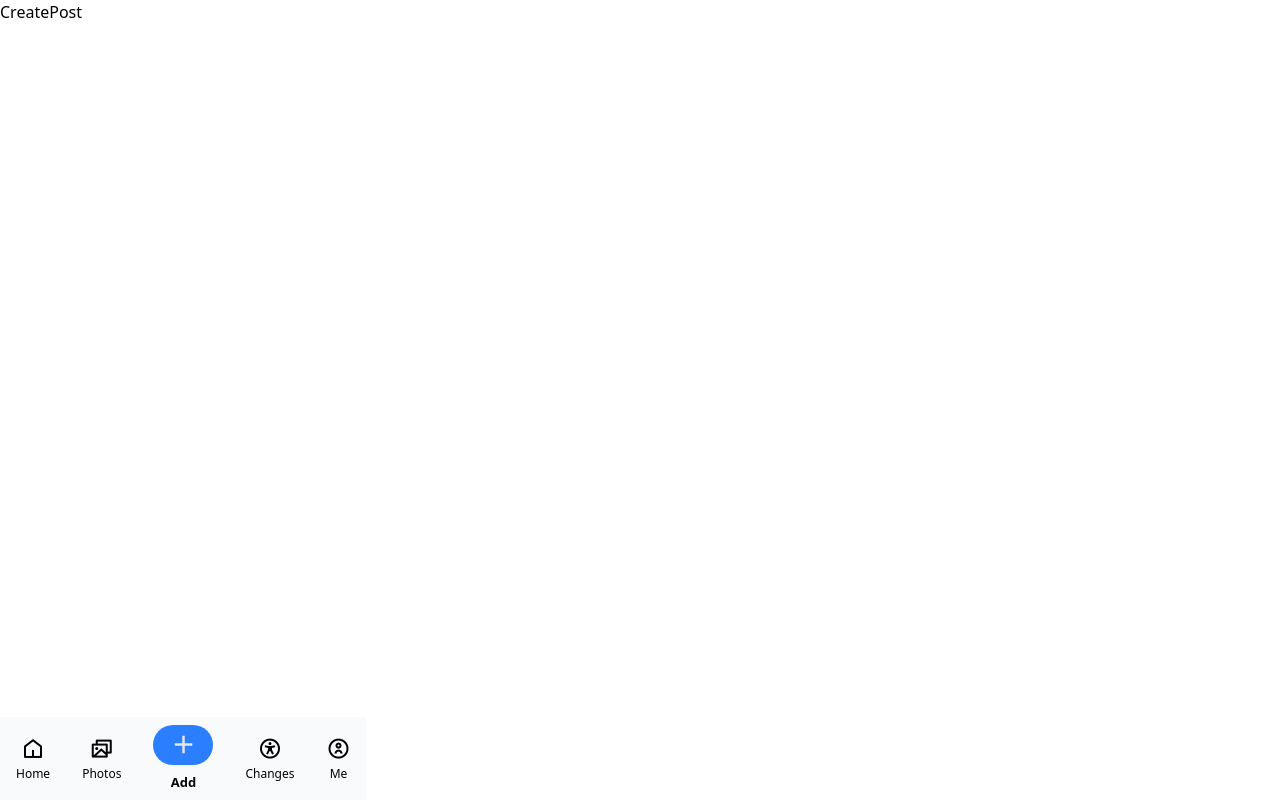
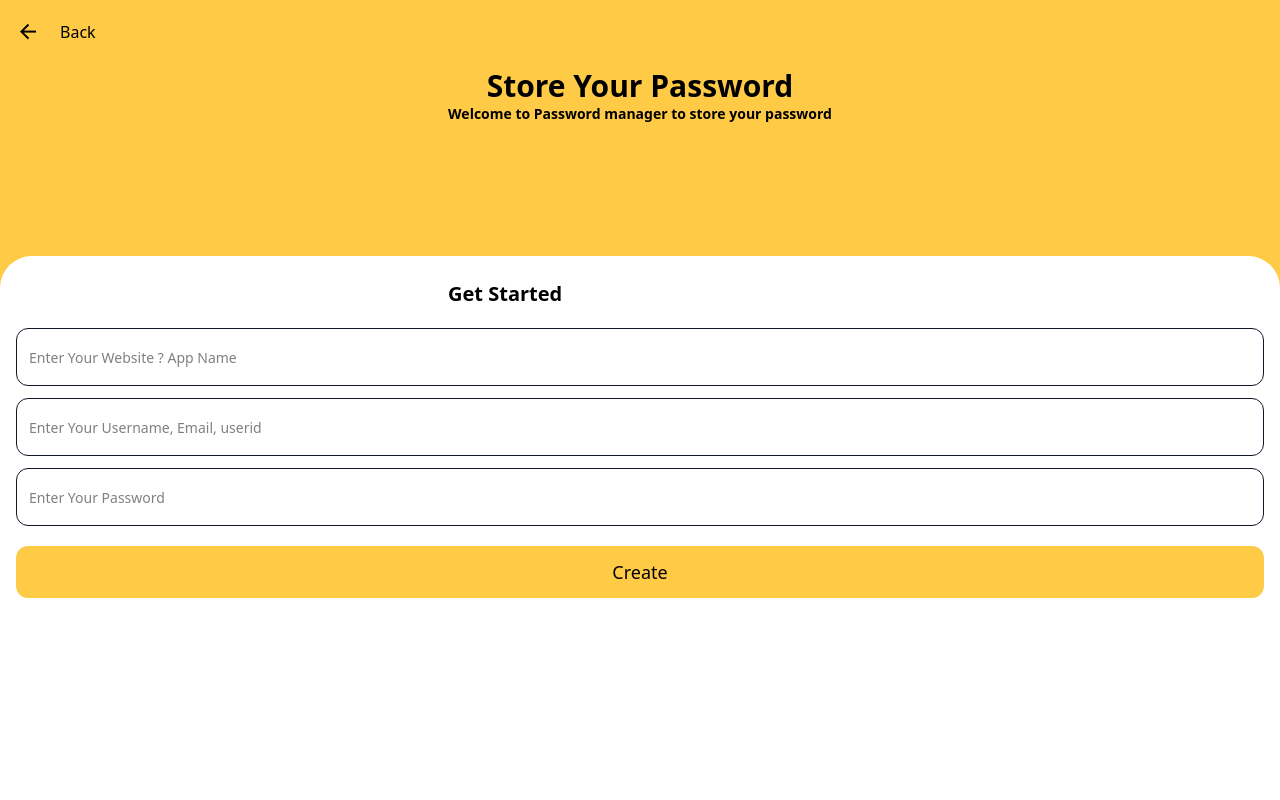
Before and after one commit to Prince-babu86/Devgram, a React (Vite) app: page /create in a window 1280 px wide. Built offline with nearby package versions, Linux system fonts and the light colour scheme.

Commit message:
new big chnages

```diff
--- a/src/App.jsx
+++ b/src/App.jsx
@@ -2,14 +2,21 @@ import React from 'react'
 import Home from "./Pages/Home"
 import { Route, Routes, useLocation } from 'react-router-dom'
 import Signup from './Pages/Signup'
-import CreatePost from './Pages/CreatePost'
+import CreatePassword from './Pages/CreatePassword'
 import Photos from './Pages/Photos'
 import Profile from './Pages/Profile'
+import Passwords from './Pages/Passwords'
 import Menubar from './Components/Menubar'
 
 const App = () => {
   const location = useLocation()
-  const hidemenu = location.pathname === "/Signup";
+  const hidemenu = location.pathname === `/create` || location.pathname === `/Signup`;
+  if(!hidemenu){
+    console.log("yes")
+  }else{
+    console.log("no")
+  }
+
 
   return (
     <>
@@ -18,9 +25,10 @@ const App = () => {
       <Routes>
         <Route path='/' element={<Home/>}/>
         <Route path='/Signup' element={<Signup/>}/>
-        <Route path='/create' element={<CreatePost/>}/>
+        <Route path='/create' element={<CreatePassword/>}/>
         <Route path='/photos' element={<Photos/>}/>
         <Route path='/profile' element={<Profile/>}/>
+        <Route path='/Passwords' element={<Passwords/>}/>
       </Routes>
       {!hidemenu && <Menubar/>}
     </div>
--- a/src/Components/Smartdata.jsx
+++ b/src/Components/Smartdata.jsx
@@ -1,13 +1,14 @@
 import React from 'react'
+import { Link } from 'react-router-dom'
 
 const Smartdata = () => {
   return (
     <div className='py-2 px-4'>
         <div className="conatiner flex w-full gap-3 overflow-y-auto">
-            <div className="smt bg-[#A88DFE] h-[120px] w-[140px] rounded-xl relative">
+            <Link to={`/passwords`} className="smt bg-[#A88DFE] h-[120px] w-[140px] rounded-xl relative">
                 <h1 className='text-white p-2 text-xl'>Password</h1>
                 <i className="ri-lock-password-fill text-[#020202] opacity-80  text-5xl absolute right-3 bottom-3"></i>
-            </div>
+            </Link>
 
             <div className="smt bg-[#FDA94D] h-[120px] w-[140px] rounded-xl relative">
                 <h1 className='text-white p-2 text-xl '>Album</h1>
--- /dev/null
+++ b/src/Pages/CreatePassword.jsx
@@ -0,0 +1,65 @@
+import React, { useRef, useState } from "react";
+import { useNavigate } from "react-router-dom";
+
+const CreatePassword = () => {
+  const [userPassword, setuserPassword] = useState([{
+    website:"",
+    username:"",
+    password:"",
+    // imageId:""
+  }])
+
+  const [loader, setloader] = useState(false)
+  const navigate = useNavigate()
+  const imageRef = useRef()
+  const handleOnChange  = (e) =>{
+    setuserPassword({...userPassword , [e.target.name]:e.target.value})
+  }
+
+
+  const handleOnSubmit = (e) =>{
+    e.preventDefault()
+    const storedPassword = JSON.parse(localStorage.getItem("userPasswords")) || []
+    storedPassword.push({...userPassword})
+    localStorage.setItem("userPasswords" , JSON.stringify(storedPassword))
+    setloader(true)
+    setTimeout(() => {
+      setloader(false)
+      navigate("/")
+    }, 2000);
+  }
+
+  return (
+    <div className="h-screen w-full bg-[#FFCB47] overflow-hidden">
+    <div className="h-[20vh] w-full  px-4 py-4 ">
+      <div className="flex items-center gap-5">
+      <i onClick={()=>{navigate("/")}} className="ri-arrow-left-line text-2xl active:scale-[1.5]"></i>
+      <h4>Back</h4>
+      </div>
+      <h1 className="text-3xl font-semibold text-center mt-5">Store Your Password</h1>
+      <p className="text-sm font-semibold text-center">Welcome to Password manager to store your password</p>
+    </div>
+      <div className="crtprt-center relative px-4 py-6 flex w-full items-start mt-24 h-[77vh] rounded-t-4xl  bg-white">
+
+        <form onSubmit={handleOnSubmit} action="" className="flex items-start flex-col w-full mt-12">
+         <h4 className="absolute top-6 left-[35%] w-full text-xl font-semibold ">Get Started</h4>
+          <input ref={imageRef} required minLength={4} maxLength={16} onChange={handleOnChange} value={userPassword.website} name="website" className="outline-none  border-[1.5px] border-gray-900 mb-3 w-full py-4 px-3 rounded-xl placeholder:text-sm" placeholder="Enter Your Website ? App Name" type="text" />
+          <input required minLength={4} maxLength={16} onChange={handleOnChange} value={userPassword.username} name="username" className="outline-none  border-[1.5px] border-gray-900 mb-3 w-full py-4 px-3 rounded-xl placeholder:text-sm" placeholder="Enter Your Username, Email, userid" type="text" />
+          <input required minLength={4} maxLength={16} onChange={handleOnChange} value={userPassword.password} name="password" className="outline-none  border-[1.5px] border-gray-900 mb-3 w-full py-4 px-3 rounded-xl placeholder:text-sm" placeholder="Enter Your Password" type="password" />
+          <button type="submit" className="text-lg bg-[#FFCB47] w-full py-3 rounded-xl mt-2">{loader ? (<div className="flex justify-center gap-2 items-center">
+            <div className="h-6 w-6 animate-spin inline-block border-t-transparent rounded-full border-gray-700 border-[3px]"></div>Loading
+          </div>):("Create")}
+
+          </button>
+          <>
+
+          </>
+        </form>
+
+
+      </div>
+    </div>
+  );
+};
+
+export default CreatePassword;
--- a/src/Pages/CreatePost.jsx
+++ /dev/null
@@ -1,9 +0,0 @@
-import React from 'react'
-
-const CreatePost = () => {
-  return (
-    <div>CreatePost</div>
-  )
-}
-
-export default CreatePost
--- /dev/null
+++ b/src/Pages/Passwords.jsx
@@ -0,0 +1,62 @@
+import React, { useState, useEffect } from "react";
+
+const Passwords = () => {
+  const [userPasswords, setUserPasswords] = useState([]);
+
+  useEffect(() => {
+    const storedPasswords = JSON.parse(localStorage.getItem("userPasswords")) || [];
+    setUserPasswords(storedPasswords);
+  }, []);
+
+  return (
+    <div className="w-full px-4 py-2">
+      <h1 className="text-xl text-center mt-4">Recently Added Passwords</h1>
+
+      <div className="flex items-center mt-10 flex-col gap-2 relative">
+        {userPasswords.length === 0 ? (
+          <p className="text-gray-500">No passwords available</p>
+        ) : (
+          userPasswords.map((elem, id) => (
+            <div
+              key={id}
+              className="pass flex items-center justify-between w-full border-2 p-2 h-26 rounded-xl"
+            >
+              <img
+                className="w-[50px]"
+                src="https://i.pinimg.com/736x/94/5e/f9/945ef9aa1f1dc9559a22719a3b818e5d.jpg"
+                alt="Website Logo"
+              />
+              <div className="px-5 w-[70%] mr-7 flex flex-col">
+                <h4 className="h-auto w-full text-sm font-semibold flex flex-wrap">
+                  {elem.website}
+                </h4>
+                <h4 className="h-auto w-full text-sm font-semibold">
+                  {elem.username}
+                </h4>
+                <h4 className="h-auto w-full text-sm font-bold">
+                  {elem.password}
+                </h4>
+              </div>
+              <i className="ri-file-copy-line text-3xl"></i>
+              <h1 className="absolute right-0 top-[-20px] text-4xl">😎</h1>
+              <h1 className="absolute left-0 top-[-20px] text-4xl">🤖</h1>
+            </div>
+          ))
+        )}
+
+        <button
+          onClick={() => {
+          alert("Clear All Data")
+          localStorage.clear();
+          setUserPasswords([]); // Clear state as well
+          }}
+          className="mt-4 px-4 py-2 bg-red-500 text-white rounded-lg"
+        >
+          Clear All
+        </button>
+      </div>
+    </div>
+  );
+};
+
+export default Passwords;
```
